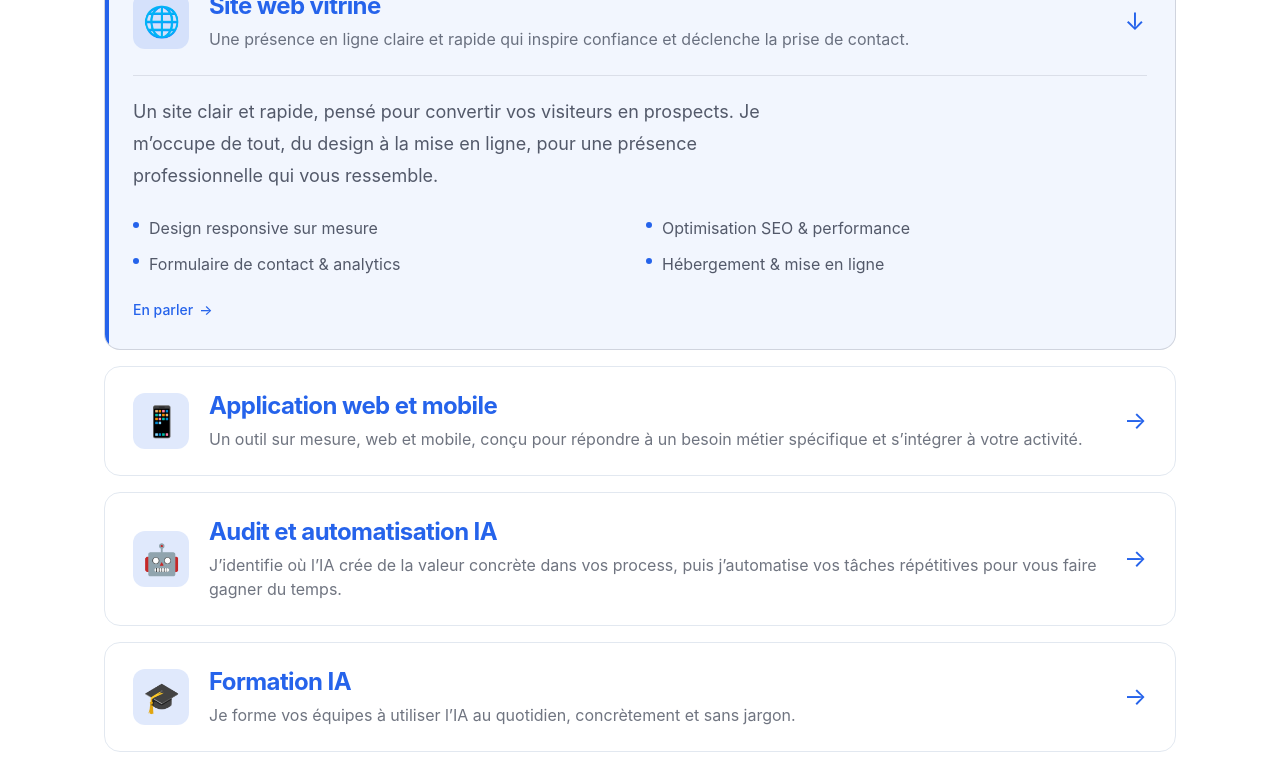
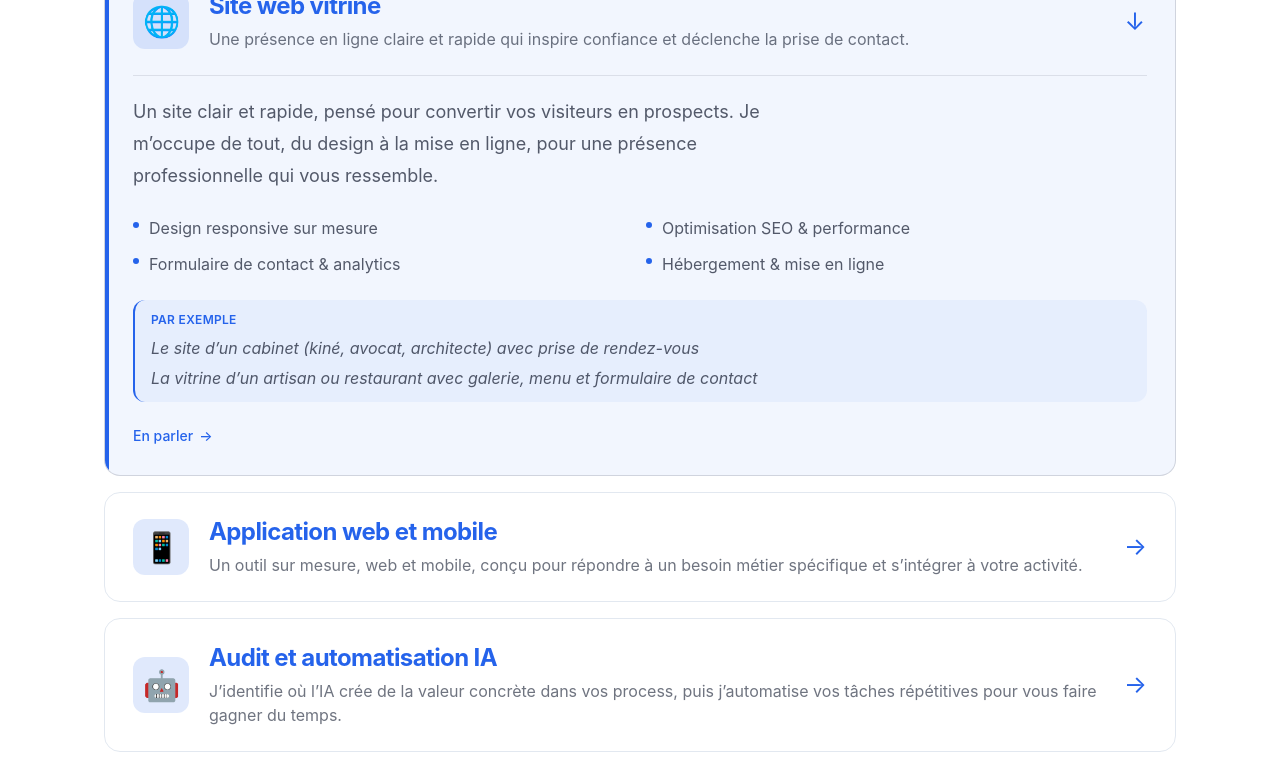
Before and after one commit to Fendry02/portfolio, a Next.js app: page / in a window 1280 px wide. Shown: the part 1249-2016 px from the top of the page. Built offline with nearby package versions, Linux system fonts and the light colour scheme.

Commit message:
feat(home): add concrete examples to each offer

```diff
--- a/app/components/offers-accordion.tsx
+++ b/app/components/offers-accordion.tsx
@@ -9,6 +9,7 @@ type Offer = {
   desc: string
   detail: string
   bullets: string[]
+  examples: string[]
 }
 
 export default function OffersAccordion({ offers }: { offers: Offer[] }) {
@@ -98,6 +99,32 @@ export default function OffersAccordion({ offers }: { offers: Offer[] }) {
                       </li>
                     ))}
                   </ul>
+                  {offer.examples.length > 0 && (
+                    <div
+                      className="mt-6 rounded-xl border-l-2 px-4 py-3"
+                      style={{
+                        borderColor: offer.accent,
+                        backgroundColor: `color-mix(in oklch, ${offer.accent} 6%, transparent)`,
+                      }}
+                    >
+                      <p
+                        className="text-xs font-semibold uppercase tracking-wide"
+                        style={{ color: offer.accent }}
+                      >
+                        Par exemple
+                      </p>
+                      <ul className="mt-2 flex flex-col gap-1.5">
+                        {offer.examples.map((example) => (
+                          <li
+                            key={example}
+                            className="text-sm italic leading-6 text-base-content/70 sm:text-base"
+                          >
+                            {example}
+                          </li>
+                        ))}
+                      </ul>
+                    </div>
+                  )}
                   <a
                     href="mailto:bruy.benoit@gmail.com"
                     className="interactive mt-6 inline-flex items-center gap-1.5 text-sm font-medium"
--- a/app/page.tsx
+++ b/app/page.tsx
@@ -18,6 +18,7 @@ type Offer = {
   desc: string
   detail: string
   bullets: string[]
+  examples: string[]
 }
 
 const offers: Offer[] = [
@@ -34,6 +35,10 @@ const offers: Offer[] = [
       'Formulaire de contact & analytics',
       'Hébergement & mise en ligne',
     ],
+    examples: [
+      'Le site d’un cabinet (kiné, avocat, architecte) avec prise de rendez-vous',
+      'La vitrine d’un artisan ou restaurant avec galerie, menu et formulaire de contact',
+    ],
   },
   {
     accent: '#2563eb',
@@ -47,6 +52,10 @@ const offers: Offer[] = [
       'Espace utilisateur & back-office',
       'Intégrations & API tierces',
       'Déploiement web et mobile',
+    ],
+    examples: [
+      'Un outil de gestion de plannings pour une équipe terrain',
+      'Une application de mise en devis rapide pour un menuisier',
     ],
   },
   {
@@ -62,6 +71,10 @@ const offers: Offer[] = [
       'Mise en place des automatisations',
       'Mesure du temps & des gains',
     ],
+    examples: [
+      'Relance automatique des devis non signés par email',
+      'Tri et résumé automatique des demandes entrantes (mails, formulaires)',
+    ],
   },
   {
     accent: '#2563eb',
@@ -75,6 +88,10 @@ const offers: Offer[] = [
       'Cas d’usage concrets & prompts',
       'Bonnes pratiques & limites',
       'Support & suivi post-formation',
+    ],
+    examples: [
+      'Former une équipe marketing à rédiger plus vite avec l’IA',
+      'Atelier « prompts » pour automatiser les réponses du support client',
     ],
   },
 ]
```
